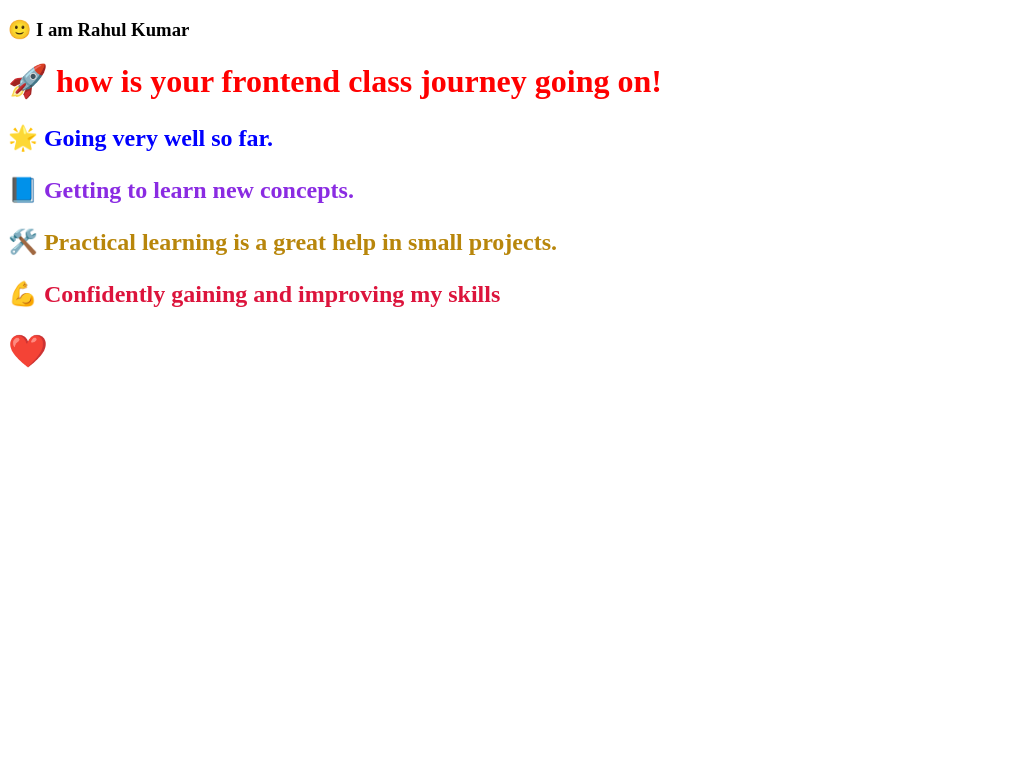
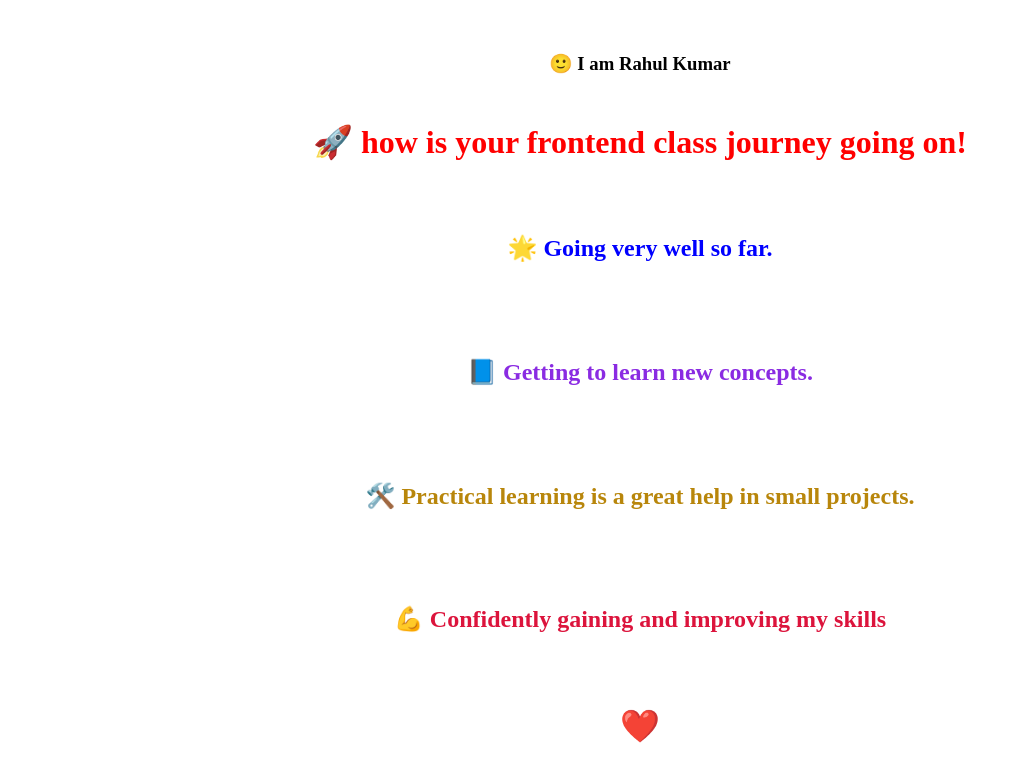
Before and after one commit to rahulkrarav/My-First-Web-Page, a plain HTML site: page index.html in a window 1280 px wide. Shown: the whole page, without its empty margins (0-1019 px from the left). Drawn offline with Linux system fonts and the light colour scheme.

Commit message:
Add styles to body for centered layout

```diff
--- a/index.html
+++ b/index.html
@@ -7,7 +7,7 @@
             about FE
         </title>
     </head>
-    <body>
+    <body style="display:flex;flex-direction:column;justify-content:center;align-items:center;text-align:center;min-height:100vh;margin:0;gap:0.5rem;">
         <h3>🙂 I am Rahul Kumar</h3>
         <h1 style="color: red;">🚀 how is your frontend class journey going on!</h1>
         <h2><p style="color: blue;">🌟 Going very well so far.</p></h2>
```
